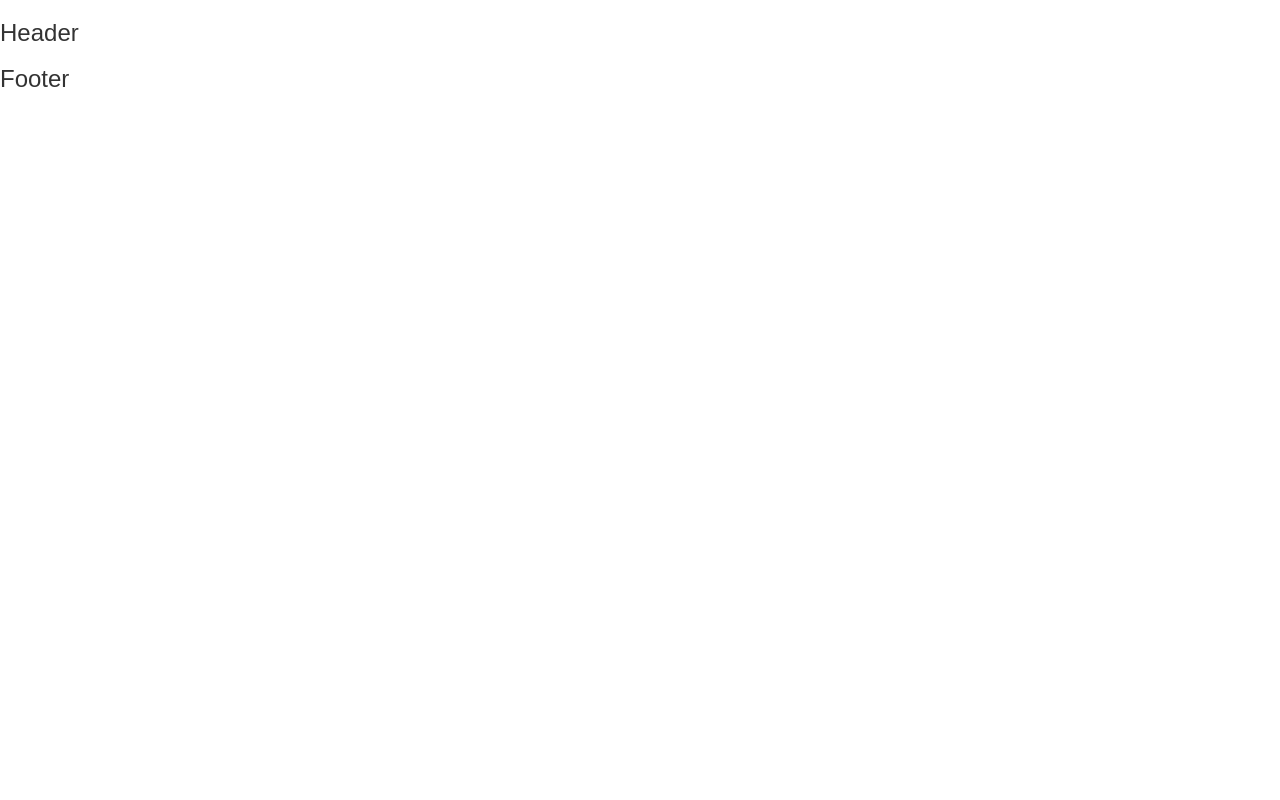
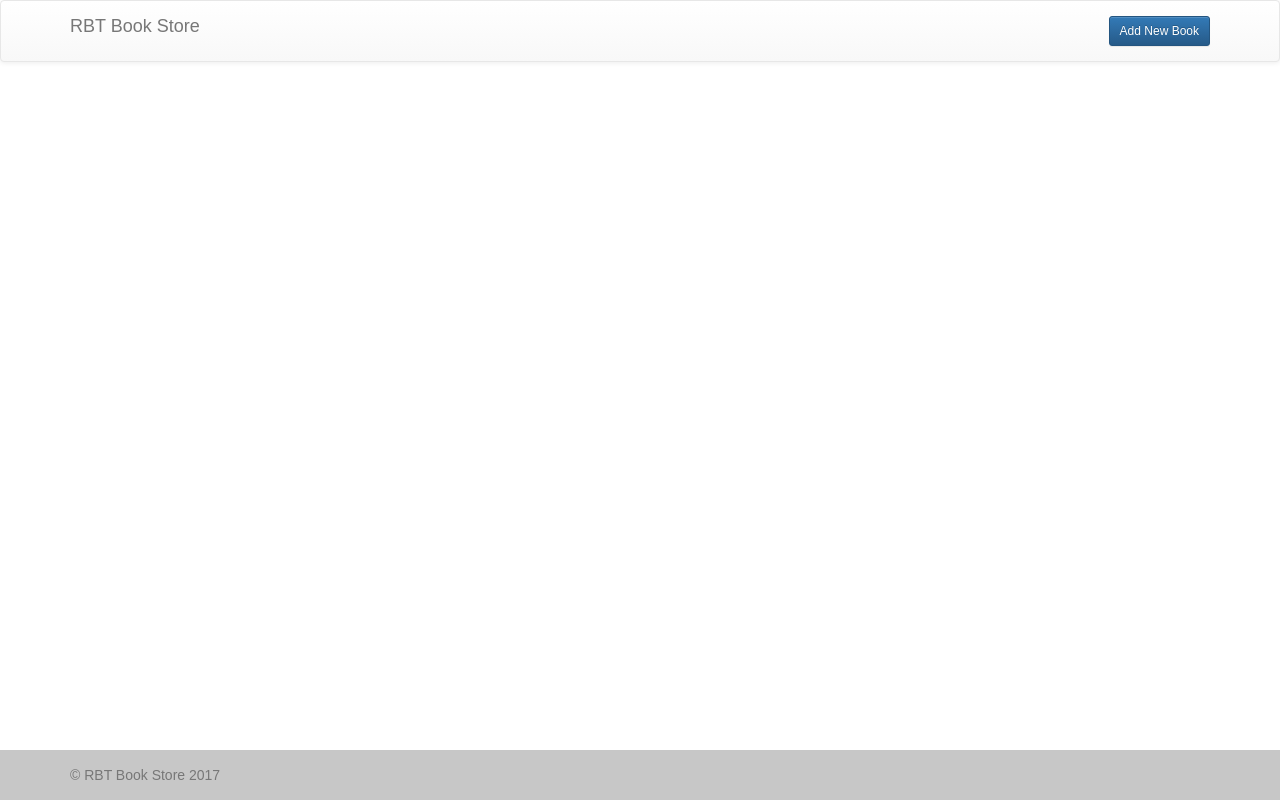
Before and after one commit to bmcgrane302/RBT-react-bookstore, a React (Create React App) app: page / in a window 1280 px wide. Built offline with nearby package versions, Linux system fonts and the light colour scheme.

Commit message:
header and footer done

```diff
--- a/src/componets/Footer.js
+++ b/src/componets/Footer.js
@@ -2,9 +2,11 @@ import React from 'react'
 
 const Footer = (props) => {
   return (
-    <div>
-    <h3>Footer</h3>
-    </div>
+    <footer className="footer">
+      <div className="container">
+        <span className="text-muted">&copy; RBT Book Store 2017</span>
+      </div>
+    </footer>
   )
 }
 
--- a/src/componets/Header.js
+++ b/src/componets/Header.js
@@ -2,8 +2,15 @@ import React from 'react'
 
 const Header = (props) => {
   return (
-    <div>
-    <h3>Header</h3>
+    <div className="navbar navbar-default" role="navigation">
+      <div className="container">
+        <div className="navbar-header">
+          <a className="navbar-brand" href="/">RBT Book Store</a>
+        </div>
+        <ul className="nav navbar-nav navbar-right">
+          <li><a href="/"><button type="button" className="btn btn-primary btn-sm">Add New Book</button></a></li>
+        </ul>
+      </div>
     </div>
   )
 }
--- a/src/index.css
+++ b/src/index.css
@@ -3,3 +3,12 @@ body {
   padding: 0;
   font-family: sans-serif;
 }
+footer{
+  position: absolute;
+  bottom: 0;
+  padding-top: 15px;
+  height: 50px;
+  width: 100%;
+  background-color: #c7c7c7;
+  color: #414141;
+}
```
